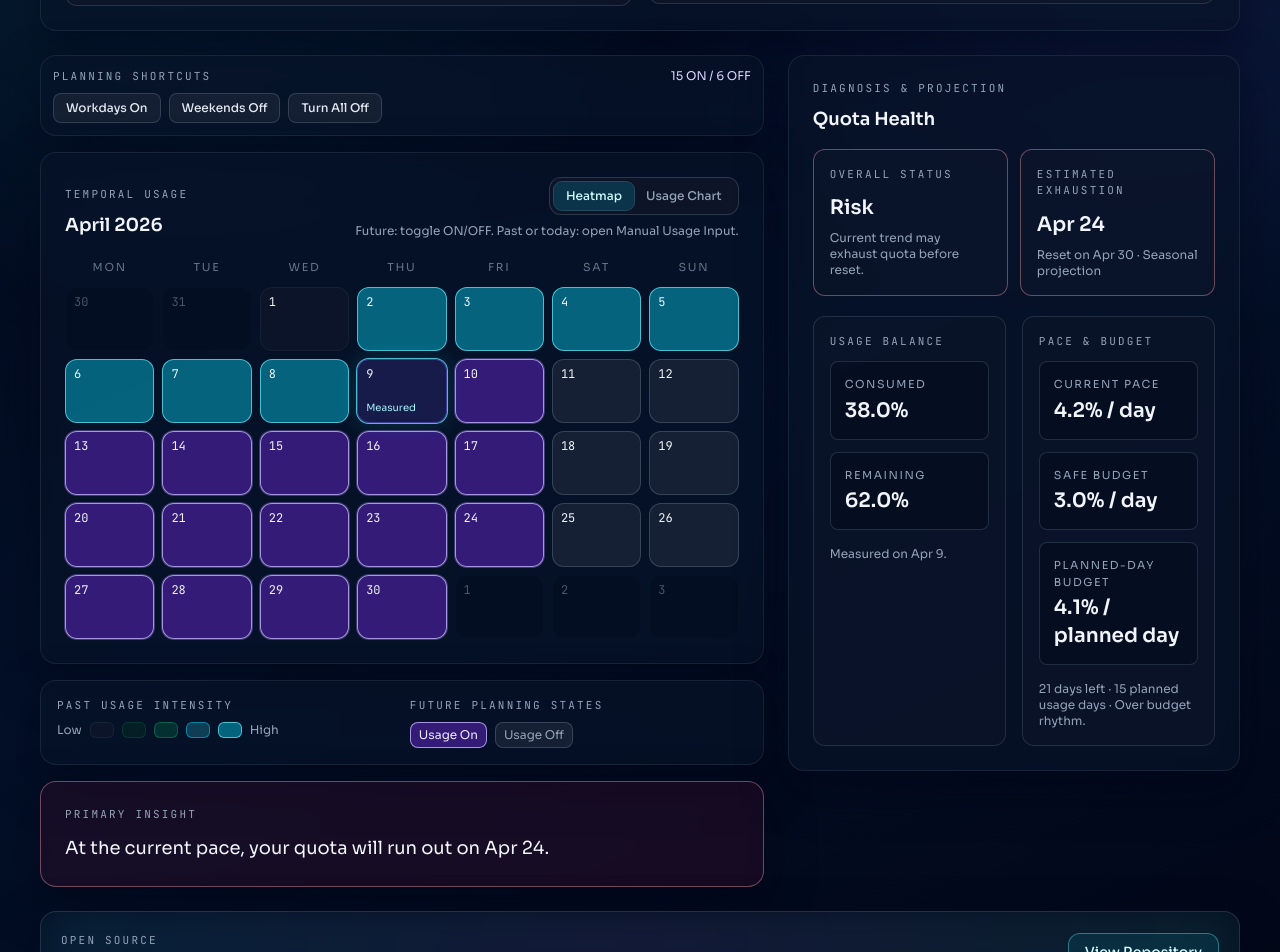
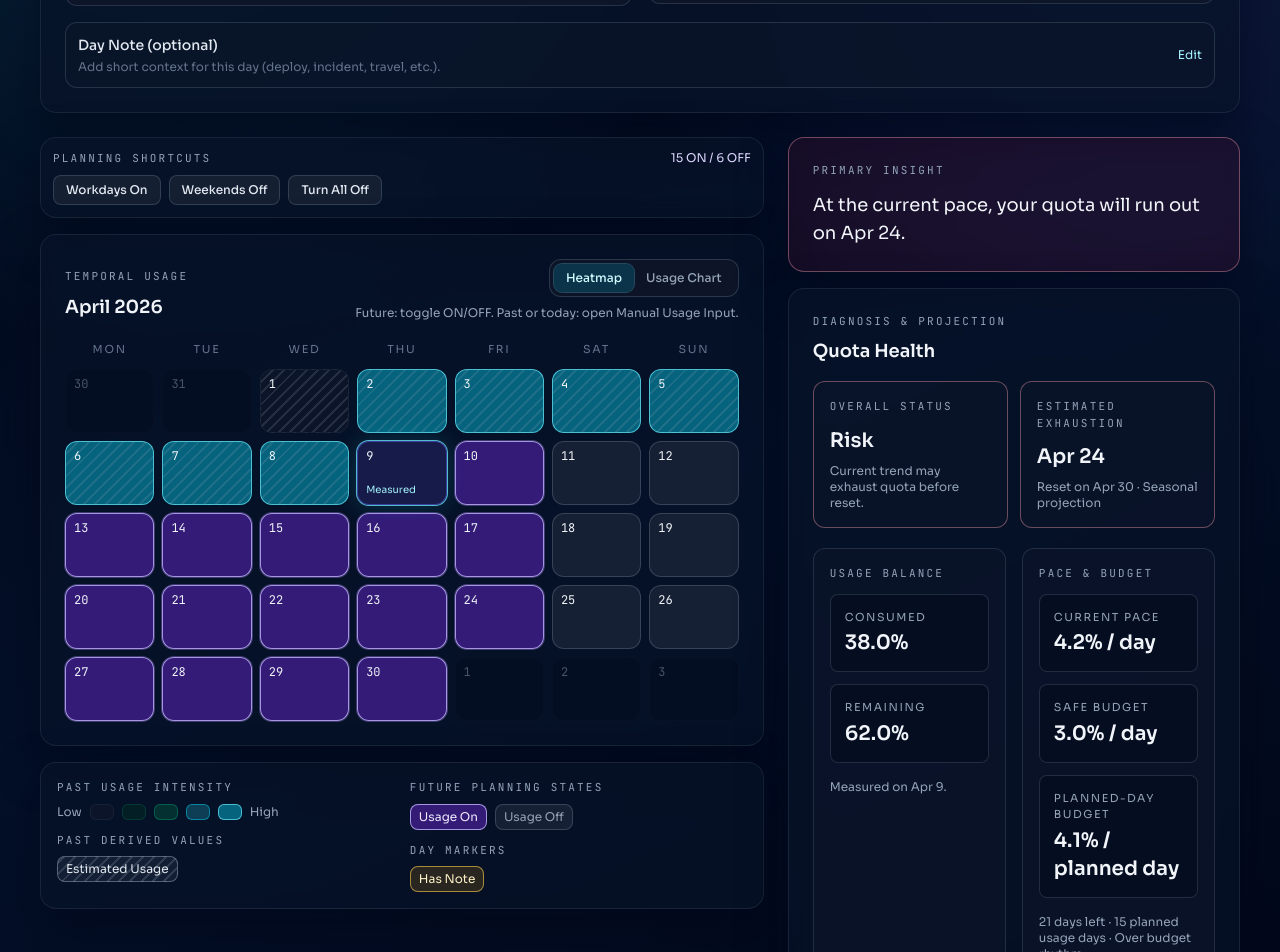
Before and after one commit to teles/token-tracker, a Vue app: page / in a window 1280 px wide. Shown: the part 360-1312 px from the top of the page. Built offline with nearby package versions, Linux system fonts and the light colour scheme.

Commit message:
feat(ui): add day notes and refine calendar diagnostics UX

```diff
--- a/src/components/CalendarHeatmap.vue
+++ b/src/components/CalendarHeatmap.vue
@@ -51,6 +51,11 @@
           @keydown="onCellKeydown($event, day)"
           :ref="(el) => setCellRef(day.date, el)"
         >
+          <span
+            v-if="day.hasNote && day.isCurrentMonth && day.isInCycle"
+            class="absolute right-1.5 top-1.5 h-1.5 w-1.5 rounded-full bg-amber-200/90 ring-1 ring-amber-300/50"
+            aria-hidden="true"
+          />
           <span class="font-mono text-xs" :class="day.isCurrentMonth ? 'text-slate-100' : 'text-slate-600'">
             {{ day.dayNumber }}
           </span>
@@ -200,28 +205,30 @@ function onCellKeydown(event: KeyboardEvent, day: CalendarDayModel) {
 
 function getAriaLabel(day: CalendarDayModel): string {
   const dateLabel = toShortDateLabel(day.date);
+  const noteLabel = day.hasNote ? ', has note' : '';
+  const estimatedLabel = day.hasEstimatedUsage ? ', estimated usage' : '';
 
   if (!day.isCurrentMonth) {
-    return `${dateLabel}, outside current month`;
+    return `${dateLabel}, outside current month${noteLabel}${estimatedLabel}`;
   }
 
   if (day.isPast) {
-    return `${dateLabel}, past usage intensity ${day.pastIntensity} out of 4, click to edit`;
+    return `${dateLabel}, past usage intensity ${day.pastIntensity} out of 4, click to edit${noteLabel}${estimatedLabel}`;
   }
 
   if (day.isFuture) {
-    return `${dateLabel}, future plan ${day.planningState === 'on' ? 'on' : 'off'}`;
+    return `${dateLabel}, future plan ${day.planningState === 'on' ? 'on' : 'off'}${noteLabel}${estimatedLabel}`;
   }
 
   if (day.isMeasurementDay) {
-    return `${dateLabel}, measurement day`;
+    return `${dateLabel}, measurement day${noteLabel}${estimatedLabel}`;
   }
 
   if (day.isToday) {
-    return `${dateLabel}, today`;
+    return `${dateLabel}, today${noteLabel}${estimatedLabel}`;
   }
 
-  return dateLabel;
+  return `${dateLabel}${noteLabel}${estimatedLabel}`;
 }
 
 function getCellClasses(day: CalendarDayModel): string[] {
@@ -256,6 +263,10 @@ function getCellClasses(day: CalendarDayModel): string[] {
     classes.push('ring-1 ring-cyan-300/70 shadow-glow');
   }
 
+  if (day.hasEstimatedUsage) {
+    classes.push('estimated-usage-cell');
+  }
+
   return classes;
 }
 </script>
--- a/src/components/CalendarLegend.vue
+++ b/src/components/CalendarLegend.vue
@@ -1,6 +1,7 @@
 <template>
   <section class="panel-surface p-4">
     <div v-if="mode === 'heatmap'" class="grid gap-4 md:grid-cols-2">
+      <div class="space-y-3">
         <div class="space-y-2">
           <p class="panel-title">Past Usage Intensity</p>
           <div class="flex items-center gap-2">
@@ -16,16 +17,47 @@
         </div>
 
         <div class="space-y-2">
-        <p class="panel-title">Future Planning States</p>
+          <p class="panel-title">Past Derived Values</p>
           <div class="flex flex-wrap gap-2 text-xs">
             <span
-            v-for="item in planningLegend"
+              v-for="item in pastDerivedLegend"
               :key="item.label"
               class="rounded-lg border px-2 py-1"
               :class="item.className"
             >
               {{ item.label }}
             </span>
+          </div>
+        </div>
+      </div>
+
+      <div class="space-y-3">
+        <div class="space-y-2">
+          <p class="panel-title">Future Planning States</p>
+          <div class="flex flex-wrap gap-2 text-xs">
+            <span
+              v-for="item in futurePlanningLegend"
+              :key="item.label"
+              class="rounded-lg border px-2 py-1"
+              :class="item.className"
+            >
+              {{ item.label }}
+            </span>
+          </div>
+        </div>
+
+        <div class="space-y-2">
+          <p class="panel-title">Day Markers</p>
+          <div class="flex flex-wrap gap-2 text-xs">
+            <span
+              v-for="item in dayMarkersLegend"
+              :key="item.label"
+              class="rounded-lg border px-2 py-1"
+              :class="item.className"
+            >
+              {{ item.label }}
+            </span>
+          </div>
         </div>
       </div>
     </div>
@@ -80,7 +112,7 @@ const intensityTones = [
   'bg-cyan-500/50 border-cyan-300/70'
 ];
 
-const planningLegend = [
+const futurePlanningLegend = [
   {
     label: 'Usage On',
     className: 'border-violet-300/80 bg-violet-700/45 text-violet-100'
@@ -90,4 +122,18 @@ const planningLegend = [
     className: 'border-slate-600/70 bg-slate-800/70 text-slate-400'
   }
 ];
+
+const dayMarkersLegend = [
+  {
+    label: 'Has Note',
+    className: 'border-amber-300/60 bg-amber-500/15 text-amber-100'
+  }
+];
+
+const pastDerivedLegend = [
+  {
+    label: 'Estimated Usage',
+    className: 'estimated-legend-chip border-slate-400/50 bg-slate-700/30 text-slate-200'
+  }
+];
 </script>
--- a/src/components/ProjectFooter.vue
+++ b/src/components/ProjectFooter.vue
@@ -1,21 +1,16 @@
 <template>
-  <footer class="panel-surface relative overflow-hidden border-slate-700/70 p-4 sm:p-5">
-    <div
-      class="pointer-events-none absolute inset-x-0 top-0 h-16 bg-gradient-to-r from-cyan-400/10 via-violet-400/10 to-emerald-400/10 blur-xl"
-      aria-hidden="true"
-    />
-
-    <div class="relative flex flex-col gap-3 sm:flex-row sm:items-center sm:justify-between">
-      <div class="space-y-1">
-        <p class="panel-title">Open Source</p>
-        <p class="text-sm text-slate-200">Token Tracker is built in public and available on GitHub.</p>
+  <footer class="border-t border-slate-800/80 bg-slate-950/90">
+    <div class="mx-auto flex w-full max-w-7xl flex-col gap-3 px-4 py-6 sm:px-6 lg:px-10 sm:flex-row sm:items-center sm:justify-between">
+      <div class="space-y-1.5">
+        <p class="font-mono text-[11px] uppercase tracking-[0.2em] text-slate-400">Open Source</p>
+        <p class="text-sm text-slate-300">Token Tracker is built in public and available on GitHub.</p>
       </div>
 
       <a
         href="https://github.com/teles/token-tracker"
         target="_blank"
         rel="noopener noreferrer"
-        class="inline-flex items-center justify-center rounded-xl border border-cyan-300/40 bg-cyan-500/10 px-4 py-2 text-sm font-medium text-cyan-100 transition hover:border-cyan-200/70 hover:bg-cyan-400/15 hover:text-cyan-50"
+        class="inline-flex items-center justify-center rounded-lg border border-slate-600/70 bg-slate-900/85 px-4 py-2 text-sm font-medium text-slate-100 transition hover:border-cyan-300/60 hover:text-cyan-100"
       >
         View Repository
       </a>
--- a/src/components/UsageInputCard.vue
+++ b/src/components/UsageInputCard.vue
@@ -44,11 +44,45 @@
         <p v-if="errors.consumedPercent" class="text-xs text-rose-200">{{ errors.consumedPercent }}</p>
       </label>
     </div>
+
+    <div class="mt-4 rounded-xl border border-slate-700/70 bg-slate-900/45 p-3">
+      <button
+        type="button"
+        class="flex w-full items-center justify-between gap-3 text-left"
+        :aria-expanded="isDayNoteOpen"
+        @click="isDayNoteOpen = !isDayNoteOpen"
+      >
+        <div class="min-w-0">
+          <p class="text-sm font-medium text-slate-200">Day Note (optional)</p>
+          <p class="mt-1 truncate text-xs text-slate-500">
+            {{ dayNotePreview || 'Add short context for this day (deploy, incident, travel, etc.).' }}
+          </p>
+        </div>
+        <span class="text-xs text-cyan-200">{{ isDayNoteOpen ? 'Hide' : 'Edit' }}</span>
+      </button>
+
+      <div v-if="isDayNoteOpen" class="mt-3 space-y-2">
+        <div class="flex items-center justify-end">
+          <span class="text-xs text-slate-500">{{ dayNoteInput.length }}/{{ dayNoteMaxLength }}</span>
+        </div>
+        <textarea
+          :value="dayNoteInput"
+          rows="2"
+          :maxlength="dayNoteMaxLength"
+          placeholder="Short context for this day (deploy, incident, travel, etc.)"
+          class="w-full resize-none rounded-xl border border-slate-700/70 bg-slate-900/80 px-3 py-2.5 text-sm text-slate-100 outline-none transition focus:border-cyan-300/60"
+          :class="errors.dayNote ? 'border-rose-300/60 focus:border-rose-300/70' : ''"
+          @input="onDayNoteInput"
+        />
+        <p v-if="errors.dayNote" class="text-xs text-rose-200">{{ errors.dayNote }}</p>
+        <p v-else class="text-xs text-slate-500">Saved for the selected date and shown as a marker in the calendar.</p>
+      </div>
+    </div>
   </section>
 </template>
 
 <script setup lang="ts">
-import { ref } from 'vue';
+import { computed, ref, watch } from 'vue';
 import type { CycleInfo, InputValidationErrors } from '@/types/token-tracker';
 import { toShortDateLabel } from '@/utils/date';
 
@@ -56,6 +90,8 @@ interface Props {
   cycle: CycleInfo;
   measurementDateInput: string;
   consumedPercentInput: string;
+  dayNoteInput: string;
+  dayNoteMaxLength: number;
   errors: InputValidationErrors;
 }
 
@@ -64,6 +100,7 @@ const props = defineProps<Props>();
 const emit = defineEmits<{
   (event: 'update:measurementDate', value: string): void;
   (event: 'update:consumedPercent', value: string): void;
+  (event: 'update:dayNote', value: string): void;
 }>();
 
 const cycleStartLabel = toShortDateLabel(props.cycle.cycleStart);
@@ -72,6 +109,17 @@ const cycleResetLabel = toShortDateLabel(props.cycle.resetDate);
 const sectionRef = ref<HTMLElement | null>(null);
 const measurementDateInputRef = ref<HTMLInputElement | null>(null);
 const consumedPercentInputRef = ref<HTMLInputElement | null>(null);
+const isDayNoteOpen = ref(false);
+const dayNotePreview = computed(() => props.dayNoteInput.trim());
+
+watch(
+  () => props.errors.dayNote,
+  (value) => {
+    if (value) {
+      isDayNoteOpen.value = true;
+    }
+  }
+);
 
 function onMeasurementDateInput(event: Event) {
   const target = event.target as HTMLInputElement;
@@ -81,6 +129,11 @@ function onMeasurementDateInput(event: Event) {
 function onConsumedPercentInput(event: Event) {
   const target = event.target as HTMLInputElement;
   emit('update:consumedPercent', target.value);
+}
+
+function onDayNoteInput(event: Event) {
+  const target = event.target as HTMLTextAreaElement;
+  emit('update:dayNote', target.value);
 }
 
 function focusMeasurementDateInput() {
--- a/src/composables/useTokenTrackerState.ts
+++ b/src/composables/useTokenTrackerState.ts
@@ -12,7 +12,9 @@ import {
   initialUsageHistory
 } from '@/mocks/initial-data';
 import { loadPersistedState, persistState } from '@/services/persistence';
+import { DAY_NOTE_MAX_LENGTH } from '@/types/token-tracker';
 import type {
+  DayNotesMap,
   ISODateString,
   InputValidationErrors,
   PlanningMap,
@@ -102,6 +104,7 @@ export function useTokenTrackerState() {
     restored?.usageHistory ? { ...restored.usageHistory } : { ...initialUsageHistory }
   );
   const planning = reactive<PlanningMap>(restored?.planning ? { ...restored.planning } : { ...initialPlanning });
+  const dayNotes = reactive<DayNotesMap>(restored?.dayNotes ? { ...restored.dayNotes } : {});
 
   const initialMeasurementDate =
     restored?.activeMeasurementDate ??
@@ -114,14 +117,16 @@ export function useTokenTrackerState() {
 
   normalizePlanningEntries(referenceDate, planning);
 
-  const formState = reactive<{ measurementDate: string; consumedPercent: string }>({
+  const formState = reactive<{ measurementDate: string; consumedPercent: string; dayNote: string }>({
     measurementDate: snapshot.measurementDate,
-    consumedPercent: toDisplayPercent(snapshot.consumedPercent)
+    consumedPercent: toDisplayPercent(snapshot.consumedPercent),
+    dayNote: dayNotes[snapshot.measurementDate] ?? ''
   });
 
   const validationErrors = reactive<InputValidationErrors>({
     measurementDate: '',
-    consumedPercent: ''
+    consumedPercent: '',
+    dayNote: ''
   });
 
   const analysisSnapshot = computed<UsageSnapshot>(() => ({
@@ -146,6 +151,7 @@ export function useTokenTrackerState() {
       cycle: initialCycle,
       planning,
       usageHistory,
+      dayNotes,
       today: referenceDate
     })
   );
@@ -174,7 +180,7 @@ export function useTokenTrackerState() {
   );
 
   const isFormValid = computed(
-    () => !validationErrors.measurementDate && !validationErrors.consumedPercent
+    () => !validationErrors.measurementDate && !validationErrors.consumedPercent && !validationErrors.dayNote
   );
 
   function validateMeasurementDateInput(value: string): ISODateString | null {
@@ -240,6 +246,16 @@ export function useTokenTrackerState() {
     return parsed;
   }
 
+  function validateDayNoteInput(value: string): boolean {
+    if (value.length > DAY_NOTE_MAX_LENGTH) {
+      validationErrors.dayNote = `Keep note up to ${DAY_NOTE_MAX_LENGTH} characters.`;
+      return false;
+    }
+
+    validationErrors.dayNote = '';
+    return true;
+  }
+
   function updateMeasurementDateInput(value: string) {
     formState.measurementDate = value;
 
@@ -252,7 +268,9 @@ export function useTokenTrackerState() {
     snapshot.measurementDate = parsed;
     snapshot.consumedPercent = estimateConsumedPercentForDate(parsed, usageHistory, initialCycle);
     formState.consumedPercent = toDisplayPercent(snapshot.consumedPercent);
+    formState.dayNote = dayNotes[parsed] ?? '';
     validationErrors.consumedPercent = '';
+    validationErrors.dayNote = '';
     normalizePlanningEntries(referenceDate, planning);
   }
 
@@ -268,6 +286,23 @@ export function useTokenTrackerState() {
     snapshot.consumedPercent = parsed;
     usageHistory[snapshot.measurementDate] = parsed;
     formState.consumedPercent = toDisplayPercent(parsed);
+  }
+
+  function updateDayNoteInput(value: string) {
+    formState.dayNote = value;
+
+    if (!validateDayNoteInput(value)) {
+      return;
+    }
+
+    const normalized = value.trim();
+
+    if (normalized.length === 0) {
+      delete dayNotes[snapshot.measurementDate];
+      return;
+    }
+
+    dayNotes[snapshot.measurementDate] = normalized;
   }
 
   function toggleFutureDay(date: ISODateString) {
@@ -319,10 +354,11 @@ export function useTokenTrackerState() {
     () => ({
       measurementDate: snapshot.measurementDate,
       usageHistory: { ...usageHistory },
-      planning: { ...planning }
+      planning: { ...planning },
+      dayNotes: { ...dayNotes }
     }),
     () => {
-      persistState(snapshot.measurementDate, { ...usageHistory }, { ...planning });
+      persistState(snapshot.measurementDate, { ...usageHistory }, { ...planning }, { ...dayNotes });
     },
     { deep: true }
   );
@@ -332,7 +368,9 @@ export function useTokenTrackerState() {
     snapshot,
     usageHistory,
     planning,
+    dayNotes,
     formState,
+    dayNoteMaxLength: DAY_NOTE_MAX_LENGTH,
     validationErrors,
     isFormValid,
     monthLabel,
@@ -343,6 +381,7 @@ export function useTokenTrackerState() {
     planningStatusLabel,
     updateMeasurementDateInput,
     updateConsumedPercentInput,
+    updateDayNoteInput,
     toggleFutureDay,
     applyShortcut
   };
--- a/src/pages/TokenTrackerPage.vue
+++ b/src/pages/TokenTrackerPage.vue
@@ -1,5 +1,6 @@
 <template>
-  <main class="min-h-screen px-4 py-8 sm:px-6 lg:px-10 lg:py-10">
+  <main class="min-h-screen">
+    <div class="px-4 py-8 sm:px-6 lg:px-10 lg:py-10">
       <div class="mx-auto flex w-full max-w-7xl flex-col gap-6">
         <PageHeader />
 
@@ -8,9 +9,12 @@
           :cycle="cycle"
           :measurement-date-input="formState.measurementDate"
           :consumed-percent-input="formState.consumedPercent"
+          :day-note-input="formState.dayNote"
+          :day-note-max-length="dayNoteMaxLength"
           :errors="validationErrors"
           @update:measurement-date="updateMeasurementDateInput"
           @update:consumed-percent="updateConsumedPercentInput"
+          @update:day-note="updateDayNoteInput"
         />
 
         <section class="grid items-start gap-6 xl:grid-cols-[1.6fr_1fr]">
@@ -26,15 +30,17 @@
               @change-view="temporalViewMode = $event"
             />
             <CalendarLegend :mode="temporalViewMode" />
-          <InsightCard :message="diagnostics.insightMessage" :status="diagnostics.safetyStatus" />
           </div>
 
           <div class="space-y-4">
+            <InsightCard :message="diagnostics.insightMessage" :status="diagnostics.safetyStatus" />
             <DiagnosticsGrid :summary="diagnostics" />
           </div>
         </section>
+      </div>
+    </div>
+
     <ProjectFooter />
-    </div>
   </main>
 </template>
 
@@ -54,6 +60,7 @@ import type { ISODateString, TemporalViewMode } from '@/types/token-tracker';
 const {
   cycle,
   formState,
+  dayNoteMaxLength,
   validationErrors,
   monthLabel,
   diagnostics,
@@ -62,6 +69,7 @@ const {
   planningStatusLabel,
   updateMeasurementDateInput,
   updateConsumedPercentInput,
+  updateDayNoteInput,
   toggleFutureDay,
   applyShortcut
 } = useTokenTrackerState();
--- a/src/services/persistence.ts
+++ b/src/services/persistence.ts
@@ -1,6 +1,8 @@
 import { sanitizeUsageHistory } from '@/domain/usage-history';
+import { DAY_NOTE_MAX_LENGTH } from '@/types/token-tracker';
 import type {
   CycleInfo,
+  DayNotesMap,
   ISODateString,
   PlanningMap,
   UsageHistoryMap,
@@ -14,6 +16,7 @@ type PersistedStateV2 = {
   activeMeasurementDate: ISODateString;
   usageHistory: UsageHistoryMap;
   planning: PlanningMap;
+  dayNotes?: DayNotesMap;
 };
 
 type PersistedStateV1 = {
@@ -57,6 +60,30 @@ function sanitizePlanning(planning: PlanningMap, cycle: CycleInfo): PlanningMap
   return sanitized;
 }
 
+function sanitizeDayNotes(dayNotes: DayNotesMap, cycle: CycleInfo): DayNotesMap {
+  const sanitized: DayNotesMap = {};
+
+  for (const [date, rawNote] of Object.entries(dayNotes)) {
+    if (!isValidIsoDate(date) || typeof rawNote !== 'string') {
+      continue;
+    }
+
+    if (!isBetweenInclusive(date, cycle.cycleStart, cycle.resetDate)) {
+      continue;
+    }
+
+    const normalized = rawNote.trim().slice(0, DAY_NOTE_MAX_LENGTH);
+
+    if (normalized.length === 0) {
+      continue;
+    }
+
+    sanitized[date] = normalized;
+  }
+
+  return sanitized;
+}
+
 function sanitizeActiveMeasurementDate(date: ISODateString, cycle: CycleInfo): ISODateString | null {
   if (!isBetweenInclusive(date, cycle.cycleStart, cycle.resetDate)) {
     return null;
@@ -85,7 +112,8 @@ function migrateV1State(raw: unknown): PersistedStateV2 | null {
     usageHistory: {
       [candidate.snapshot.measurementDate]: candidate.snapshot.consumedPercent
     },
-    planning: candidate.planning ?? {}
+    planning: candidate.planning ?? {},
+    dayNotes: {}
   };
 }
 
@@ -132,7 +160,8 @@ export function loadPersistedState(cycle: CycleInfo): PersistedStateV2 | null {
     return {
       activeMeasurementDate,
       usageHistory: sanitizeUsageHistory(normalized.usageHistory ?? {}, cycle),
-      planning: sanitizePlanning(normalized.planning ?? {}, cycle)
+      planning: sanitizePlanning(normalized.planning ?? {}, cycle),
+      dayNotes: sanitizeDayNotes(normalized.dayNotes ?? {}, cycle)
     };
   } catch {
     return null;
@@ -142,7 +171,8 @@ export function loadPersistedState(cycle: CycleInfo): PersistedStateV2 | null {
 export function persistState(
   activeMeasurementDate: ISODateString,
   usageHistory: UsageHistoryMap,
-  planning: PlanningMap
+  planning: PlanningMap,
+  dayNotes: DayNotesMap
 ): void {
   const storage = getStorage();
 
@@ -153,7 +183,8 @@ export function persistState(
   const payload: PersistedStateV2 = {
     activeMeasurementDate,
     usageHistory,
-    planning
+    planning,
+    dayNotes
   };
 
   storage.setItem(STORAGE_KEY, JSON.stringify(payload));
--- a/src/styles.css
+++ b/src/styles.css
@@ -38,6 +38,22 @@
   .toggle-pop {
     animation: toggle-pop 220ms ease-out;
   }
+
+  .estimated-usage-cell {
+    background-image: repeating-linear-gradient(
+      -45deg,
+      rgba(148, 163, 184, 0.18) 0 2px,
+      transparent 2px 8px
+    );
+  }
+
+  .estimated-legend-chip {
+    background-image: repeating-linear-gradient(
+      -45deg,
+      rgba(148, 163, 184, 0.22) 0 2px,
+      transparent 2px 8px
+    );
+  }
 }
 
 @keyframes toggle-pop {
--- a/src/types/token-tracker.ts
+++ b/src/types/token-tracker.ts
@@ -1,5 +1,6 @@
 export type ISODateString = `${number}-${number}-${number}`;
 export type TemporalViewMode = 'heatmap' | 'chart';
+export const DAY_NOTE_MAX_LENGTH = 80;
 
 export type PlanningDayState = 'on' | 'off';
 
@@ -59,6 +60,8 @@ export interface CalendarDayModel {
   isFuture: boolean;
   isToday: boolean;
   isMeasurementDay: boolean;
+  hasNote: boolean;
+  hasEstimatedUsage: boolean;
   pastIntensity: 0 | 1 | 2 | 3 | 4;
   planningState: PlanningDayState;
 }
@@ -82,6 +85,7 @@ export interface UsageChartModel {
 
 export type PlanningMap = Partial<Record<ISODateString, PlanningDayState>>;
 export type UsageHistoryMap = Partial<Record<ISODateString, number>>;
+export type DayNotesMap = Partial<Record<ISODateString, string>>;
 
 export type PlanningShortcut = 'workdays' | 'weekendOff' | 'clear';
 
@@ -97,4 +101,5 @@ export interface WhatIfScenario {
 export interface InputValidationErrors {
   measurementDate: string;
   consumedPercent: string;
+  dayNote: string;
 }
--- a/src/use-cases/buildCalendarModel.ts
+++ b/src/use-cases/buildCalendarModel.ts
@@ -2,6 +2,7 @@ import { generatePastHeatmapIntensities } from '@/domain/heatmap';
 import type {
   CalendarDayModel,
   CycleInfo,
+  DayNotesMap,
   ISODateString,
   PlanningMap,
   UsageHistoryMap,
@@ -27,6 +28,7 @@ interface BuildCalendarModelInput {
   cycle: CycleInfo;
   planning: PlanningMap;
   usageHistory: UsageHistoryMap;
+  dayNotes?: DayNotesMap;
   today?: ISODateString;
 }
 
@@ -40,6 +42,7 @@ function isCurrentMonth(
 
 export function buildCalendarModel(input: BuildCalendarModelInput): CalendarDayModel[] {
   const { snapshot, measurementDate, cycle, planning, usageHistory } = input;
+  const dayNotes = input.dayNotes ?? {};
   const today = input.today ?? todayIsoDate();
 
   const monthStart = startOfMonth(snapshot.measurementDate);
@@ -56,6 +59,8 @@ export function buildCalendarModel(input: BuildCalendarModelInput): CalendarDayM
 
     const isPast = inCycle && isBefore(date, snapshot.measurementDate);
     const isFuture = inCycle && isBefore(snapshot.measurementDate, date);
+    const hasManualMeasurement = Number.isFinite(usageHistory[date]);
+    const hasEstimatedUsage = inCycle && !isFuture && !hasManualMeasurement;
 
     return {
       date,
@@ -67,6 +72,8 @@ export function buildCalendarModel(input: BuildCalendarModelInput): CalendarDayM
       isFuture,
       isToday: isSameDate(date, today),
       isMeasurementDay: isSameDate(date, measurementDate),
+      hasNote: Boolean(dayNotes[date]),
+      hasEstimatedUsage,
       pastIntensity: isPast ? pastIntensities[date] ?? 0 : 0,
       planningState: isFuture ? planning[date] ?? 'off' : 'off'
     };
```
Also changed, not shown: 2 other files (tests, documents, lock files or other folders). Lines whose indentation alone changed are shown as unchanged.
